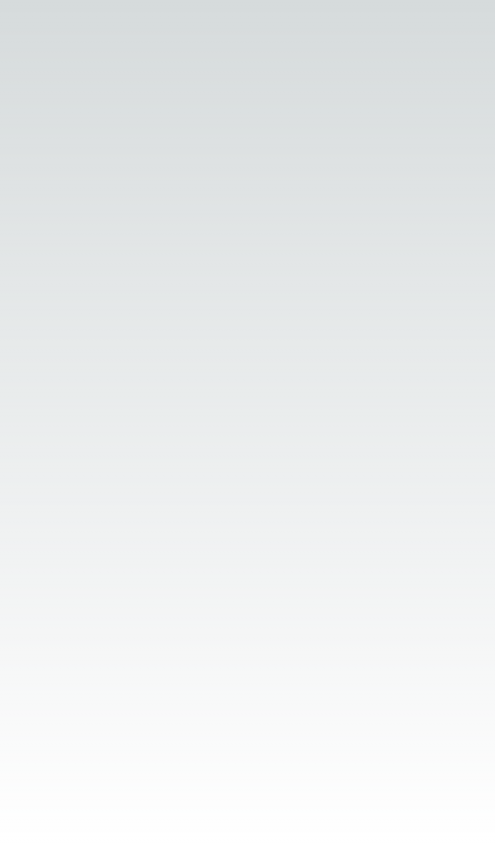
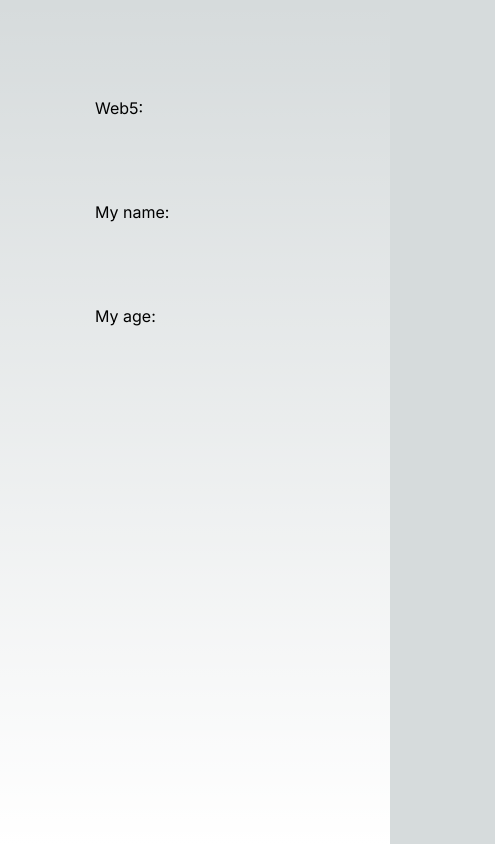
Before and after one commit to Camillarhi/Didconnect, a Next.js app: page / in a window 390 px wide. Shown: the whole page, 495 px wide, since content can reach past the window. Built offline with nearby package versions, Linux system fonts and the light colour scheme.

Commit message:
fixed build issues with web5 import

```diff
--- a/src/app/page.tsx
+++ b/src/app/page.tsx
@@ -54,7 +54,7 @@ export default function Home() {
 
   return (
     <main className="flex min-h-screen flex-col items-center justify-between p-24">
-      <div className=" max-w-[600px] w-[600px] overflow-auto grid gap-20">
+      <div className=" md:max-w-[37.5rem] md:w-[37.5rem] w-[12.5rem] max-w-[12.5rem] overflow-auto grid gap-20">
         <h1>Web5: {myDid}</h1>
         <h1>My name: {JSON.parse(myRecords)?.name}</h1>
         <h1>My age: {JSON.parse(myRecords)?.age}</h1>
```
